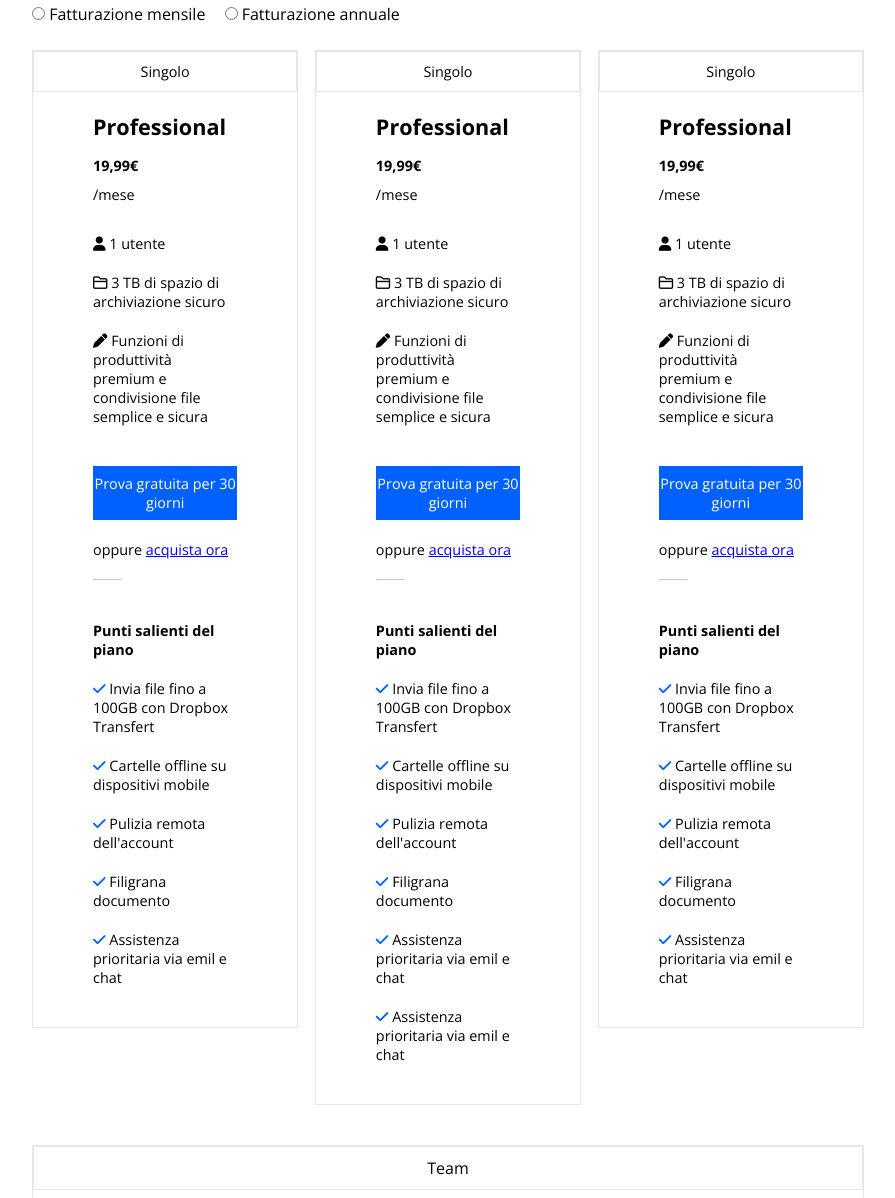
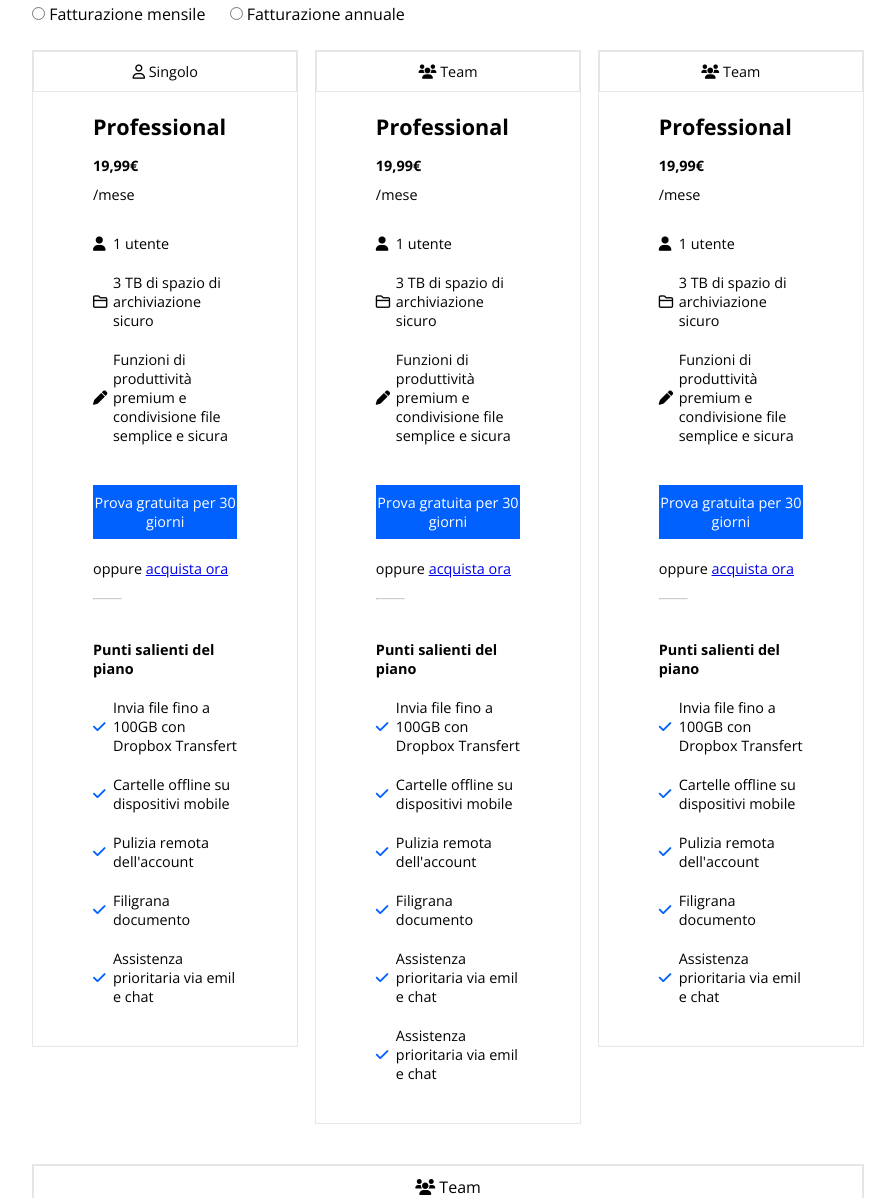
Before and after one commit to SirAlyon/htmlcss-dropbox, a plain HTML site: page index.html in a window 1280 px wide. Shown: the part 1168-2366 px from the top of the page, without its empty margins (192-1087 px from the left). Drawn offline with nearby package versions, Linux system fonts and the light colour scheme.

Commit message:
Fix Issues

```diff
--- a/css/style.css
+++ b/css/style.css
@@ -6,7 +6,10 @@
 
 body{
     font-family: 'Open Sans', sans-serif;
+}
 
+html{
+    scroll-behavior: smooth;
 }
 
 section{
@@ -17,33 +20,17 @@
     max-width: 100%;
 }
 
-
-.nav-left a,
-.nav-right a{
-    text-decoration: none;
-    color: black;
-    font-size: 1.2rem;
-    vertical-align: middle;
+/* Colors */
+:root{
+    --trial: rgba(0, 97, 255, 1);
+    --lightgray: rgba(245, 245, 245, 1);
 }
 
-/* Colors */
-
-
-:root{
-    --trial: rgba(0, 97, 255, 1);
+.bg-lightgray{
+    background-color: var(--lightgray);
 }
 
-.bg-red{
-    background-color: rgba(255, 0, 0, 0.459);
-}
-
-.bg-black{
-    background-color: rgba(0, 0, 0, 0.562);
-}
-
-
-
-/* Utility */
+/* #region Utility */
 
 .clearfix::after{
     content: "";
@@ -86,15 +73,11 @@
     float: left;
 }
 
-.col-33{
-    width: 33.33%;
-    float: left;
-}
-
 .col-40{
     width: 40%;
     float: left;
 }
+
 .col-45{
     width: 45%;
     float: left;
@@ -108,12 +91,6 @@
 
 .col-55{
     width: 55%;
-    float: left;
-}
-
-.col-70{
-    width: 68%;
-    background-color: rgba(127, 212, 165, 0.507);
     float: left;
 }
 
@@ -136,42 +113,20 @@
     border: 1px solid rgba(230, 230, 232, 1);
 }
 
-.height150{
-    height: 150px;
-}
-
-.height200{
-    height: 200px;
-}
-
-.height300{
-    height: 300px;
-}
-
 .height400{
     height: 400px;
-}
-
-.height600{
-    height: 600px;
-}
-
-.height800{
-    height: 800px;
-}
-
-.height900{
-    height: 900px;
 }
 
 .height-full{
     height: 100%;
 }
-/* Hover */
+
+/* #endregion */
+
+/* #region Hover */
 
 .hover{
     transition: transform 0,2s;
-    /* transition: 0.5s all ease-in-out; */
 }
 
 .free-trial:hover{
@@ -191,10 +146,19 @@
     border: 1px solid var(--trial);
     box-shadow: 1px 1px 2px var(--trial);
     border-radius: 2px;
-
 }
 
+/* #endregion */
+
 /* Header */
+
+.nav-left a,
+.nav-right a{
+    text-decoration: none;
+    color: black;
+    font-size: 1.2rem;
+    vertical-align: middle;
+}
 
 .nav-left,
 .nav-right{
@@ -212,6 +176,8 @@
     background-color:var(--trial);
     padding: 4px 15px;
 }
+
+
 
 /* Main */
 
@@ -263,6 +229,10 @@
     height: 550px;
 }
 
+.hero-paragraph a{
+    color: black;
+}
+
 .sm-container{
     width: 65%;
     margin: 0 auto;
@@ -281,6 +251,15 @@
     padding-right: 15px;
 }
 
+.payments label{
+    margin-right: 20px;
+}
+
+.payments input[type="radio"]:checked{
+    accent-color: var(--trial);
+}
+
+
 
 /* #region Plans Layout (table) */
 .table-layout{
@@ -289,7 +268,6 @@
     border: 1px solid rgba(230, 230, 232, 1);
     padding-bottom: 20px;
     min-height: 920px;
-    overflow: hidden;
 }
 
 .table-layout ul{
@@ -332,6 +310,27 @@
 .table-footer>ul>li{
     margin: 20px 0px ;
 }
+
+.table-footer>ul>li,
+.table-main>ul>li{
+    position: relative;
+}
+
+.table-footer>ul>li i,
+.table-main>ul>li i{
+    position: absolute;
+    top: 50%;
+    transform: translateY(-50%);
+}
+
+.table-footer>ul>li span,
+.table-main>ul>li span{
+    display: block;
+    text-indent: -20px hanging;
+    padding-left: 20px;;
+}
+
+
 
 .table-footer>div:first-child{
     width: 20%;
@@ -400,6 +399,10 @@
     margin-top: 2rem;
 }
 
+.business-teams{
+    margin-bottom: 3rem;
+}
+
 
 /* #endregion */
 
@@ -454,7 +457,7 @@
 
 .teams-content{
     padding: 40px;
-    aspect-ratio: 1.33;
+    aspect-ratio: 1.35;
     background-color: rgba(245, 245, 245, 1);
 }
 
--- a/index.html
+++ b/index.html
@@ -41,7 +41,9 @@
                     Finalmente tutti i tuoi strumenti, contenuti e collaboratori sono accessibili dallo stesso posto. Dropbox Business è più di uno spazio di archiviazione sicuro: è un modo intelligente e integrato per ottimizzare il flusso di lavoro esistente.
                     <span class="free-trial free-trial-pm hover">Inizia la tua prova gratuita</span> <br>
                     <span>Annulla in qualsiasi momento</span> <br>
-                    <span><i class="fa-solid fa-arrow-down"></i></span>
+                    <span>
+                        <a href="#plans"><i class="fa-solid fa-arrow-down"></i></a>
+                    </span>
                 </div>
                 <div class="hero-img">
                     <img id="hero-img" src="./img/jumbo.png" alt="">
@@ -49,28 +51,39 @@
 
             </div>
         </div>
+
+        <!-- Start Payments -->
         <div class="sm-container clearfix">
             <section>
-                <div class="payments">
+                <div class="payments"  id="plans" >
                     <h2>Trova il piano Dropbox Business che fa per te</h2>
-                    <input type="radio" name="pay"><span> Fatturazione mensile</span>
-                    <input type="radio" name="pay"><span> Fatturazione annuale</span>
+                    <input type="radio" name="pay"><label> Fatturazione mensile</label>
+                    <input type="radio" name="pay"><label> Fatturazione annuale</label>
                 </div>
             <!-- Start Plans table -->
                 <!-- First Plan -->
                 <div class="col-32">
                     <div class="table-layout clearfix">
                         <div class="table-header">
-                        <span>Singolo</span>
+                        <span><i class="fa-regular fa-user"></i> Singolo</span>
                         </div>
                         <div class="table-main">
                             <h2>Professional</h2>
                             <p>19,99€</p>
                             <span>/mese</span>
                             <ul>
-                                <li><i class="fa-solid fa-user"></i> 1 utente</li>
-                                <li><i class="fa-regular fa-folder"></i> 3 TB di spazio di archiviazione sicuro</li>
-                                <li><i class="fa-solid fa-pen"></i> Funzioni di produttività premium e condivisione file semplice e sicura</li>
+                                <li>
+                                    <i class="fa-solid fa-user"></i>
+                                    <span> 1 utente</span>
+                                </li>
+                                <li>
+                                    <i class="fa-regular fa-folder"></i>
+                                    <span> 3 TB di spazio di archiviazione sicuro</span>
+                                </li>
+                                <li>
+                                    <i class="fa-solid fa-pen"></i>
+                                    <span> Funzioni di produttività premium e condivisione file semplice e sicura</span>
+                                </li>
                             </ul>
                                 <div class="days-30 hover">Prova gratuita per 30 giorni</div>
                             <div>oppure <a href="#">acquista ora</a></div>
@@ -79,11 +92,26 @@
                             <div><hr></div>
                             <h4>Punti salienti del piano</h4>
                             <ul>
-                                <li><i class="fa-solid fa-check"></i> Invia file fino a 100GB con Dropbox Transfert</li>
-                                <li><i class="fa-solid fa-check"></i> Cartelle offline su dispositivi mobile</li>
-                                <li><i class="fa-solid fa-check"></i> Pulizia remota dell'account</li>
-                                <li><i class="fa-solid fa-check"></i> Filigrana documento</li>
-                                <li><i class="fa-solid fa-check"></i> Assistenza prioritaria via emil e chat</li>
+                                <li>
+                                    <i class="fa-solid fa-check"></i>
+                                    <span> Invia file fino a 100GB con Dropbox Transfert</span>
+                                </li>
+                                <li>
+                                    <i class="fa-solid fa-check"></i>
+                                    <span> Cartelle offline su dispositivi mobile</span>
+                                </li>
+                                <li>
+                                    <i class="fa-solid fa-check"></i>
+                                    <span> Pulizia remota dell'account</span>
+                                </li>
+                                <li>
+                                    <i class="fa-solid fa-check"></i>
+                                    <span> Filigrana documento</span>
+                                </li>
+                                <li>
+                                    <i class="fa-solid fa-check"></i>
+                                    <span> Assistenza prioritaria via emil e chat</span>
+                                </li>
                             </ul>
                         </div>
                     </div>
@@ -93,16 +121,25 @@
                 <div class="col-32 plans-margin">
                     <div class="table-layout clearfix">
                         <div class="table-header">
-                        <span>Singolo</span>
+                        <span><i class="fa-solid fa-users"></i> Team</span>
                         </div>
                         <div class="table-main">
                             <h2>Professional</h2>
                             <p>19,99€</p>
                             <span>/mese</span>
                             <ul>
-                                <li><i class="fa-solid fa-user"></i> 1 utente</li>
-                                <li><i class="fa-regular fa-folder"></i> 3 TB di spazio di archiviazione sicuro</li>
-                                <li><i class="fa-solid fa-pen"></i> Funzioni di produttività premium e condivisione file semplice e sicura</li>
+                                <li>
+                                    <i class="fa-solid fa-user"></i>
+                                    <span> 1 utente</span>
+                                </li>
+                                <li>
+                                    <i class="fa-regular fa-folder"></i>
+                                    <span> 3 TB di spazio di archiviazione sicuro</span>
+                                </li>
+                                <li>
+                                    <i class="fa-solid fa-pen"></i>
+                                    <span> Funzioni di produttività premium e condivisione file semplice e sicura</span>
+                                </li>
                             </ul>
                                 <div class="days-30 hover">Prova gratuita per 30 giorni</div>
                             <div>oppure <a href="#">acquista ora</a></div>
@@ -111,13 +148,30 @@
                             <div><hr></div>
                             <h4>Punti salienti del piano</h4>
                             <ul>
-                                <li><i class="fa-solid fa-check"></i> Invia file fino a 100GB con Dropbox Transfert</li>
-                                <li><i class="fa-solid fa-check"></i> Cartelle offline su dispositivi mobile</li>
-                                <li><i class="fa-solid fa-check"></i> Pulizia remota dell'account</li>
-                                <li><i class="fa-solid fa-check"></i> Filigrana documento</li>
-                                <li><i class="fa-solid fa-check"></i> Assistenza prioritaria via emil e chat</li>
-                                <li><i class="fa-solid fa-check"></i> Assistenza prioritaria via emil e chat</li>
-
+                                <li>
+                                    <i class="fa-solid fa-check"></i>
+                                    <span> Invia file fino a 100GB con Dropbox Transfert</span>
+                                </li>
+                                <li>
+                                    <i class="fa-solid fa-check"></i>
+                                    <span> Cartelle offline su dispositivi mobile</span>
+                                </li>
+                                <li>
+                                    <i class="fa-solid fa-check"></i>
+                                    <span> Pulizia remota dell'account</span>
+                                </li>
+                                <li>
+                                    <i class="fa-solid fa-check"></i>
+                                    <span> Filigrana documento</span>
+                                </li>
+                                <li>
+                                    <i class="fa-solid fa-check"></i>
+                                    <span> Assistenza prioritaria via emil e chat</span>
+                                </li>
+                                <li>
+                                    <i class="fa-solid fa-check"></i>
+                                    <span> Assistenza prioritaria via emil e chat</span>
+                                </li>
                             </ul>
                         </div>
                     </div>
@@ -127,16 +181,25 @@
                 <div class="col-32">
                     <div class="table-layout clearfix">
                         <div class="table-header">
-                        <span>Singolo</span>
+                        <span><i class="fa-solid fa-users"></i></i> Team</span>
                         </div>
                         <div class="table-main">
                             <h2>Professional</h2>
                             <p>19,99€</p>
                             <span>/mese</span>
                             <ul>
-                                <li><i class="fa-solid fa-user"></i> 1 utente</li>
-                                <li><i class="fa-regular fa-folder"></i> 3 TB di spazio di archiviazione sicuro</li>
-                                <li><i class="fa-solid fa-pen"></i> Funzioni di produttività premium e condivisione file semplice e sicura</li>
+                                <li>
+                                    <i class="fa-solid fa-user"></i>
+                                    <span> 1 utente</span>
+                                </li>
+                                <li>
+                                    <i class="fa-regular fa-folder"></i>
+                                    <span> 3 TB di spazio di archiviazione sicuro</span>
+                                </li>
+                                <li>
+                                    <i class="fa-solid fa-pen"></i>
+                                    <span> Funzioni di produttività premium e condivisione file semplice e sicura</span>
+                                </li>
                             </ul>
                                 <div class="days-30 hover">Prova gratuita per 30 giorni</div>
                             <div>oppure <a href="#">acquista ora</a></div>
@@ -145,11 +208,26 @@
                             <div><hr></div>
                             <h4>Punti salienti del piano</h4>
                             <ul>
-                                <li><i class="fa-solid fa-check"></i> Invia file fino a 100GB con Dropbox Transfert</li>
-                                <li><i class="fa-solid fa-check"></i> Cartelle offline su dispositivi mobile</li>
-                                <li><i class="fa-solid fa-check"></i> Pulizia remota dell'account</li>
-                                <li><i class="fa-solid fa-check"></i> Filigrana documento</li>
-                                <li><i class="fa-solid fa-check"></i> Assistenza prioritaria via emil e chat</li>
+                                <li>
+                                    <i class="fa-solid fa-check"></i>
+                                    <span> Invia file fino a 100GB con Dropbox Transfert</span>
+                                </li>
+                                <li>
+                                    <i class="fa-solid fa-check"></i>
+                                    <span> Cartelle offline su dispositivi mobile</span>
+                                </li>
+                                <li>
+                                    <i class="fa-solid fa-check"></i>
+                                    <span> Pulizia remota dell'account</span>
+                                </li>
+                                <li>
+                                    <i class="fa-solid fa-check"></i>
+                                    <span> Filigrana documento</span>
+                                </li>
+                                <li>
+                                    <i class="fa-solid fa-check"></i>
+                                    <span> Assistenza prioritaria via emil e chat</span>
+                                </li>
                             </ul>
                         </div>
                     </div>
@@ -157,7 +235,7 @@
 
                 <!-- Enterprise Plan -->
                 <div class="col-100 m-top40">
-                    <div class="table-header">Team</div>
+                    <div class="table-header"><i class="fa-solid fa-users"></i> Team</div>
                     <div class="table-main p-relative">
                         <h2>Enterprise</h2>
                         <p>Contatta l'ufficio vendite per i prezzi</p>
@@ -176,7 +254,7 @@
                         <img id="partner-img" src="./img/partner.png" alt="">
                     </div>
                 </div>
-                <div class="col-45 height400">
+                <div class="col-45">
                     <div class="partner-text">
                         <h2>Entra in contatto con un partner DropBox</h2>
                         <p>Trova un partner Dropbox e HelloSign di fiducia. Ottieni le soluzioni e i servizi necessari per aggiungere i tuoi obbiettivi aziendali, tra cui implementazione, integrazione, gestione e supporto continui.</p>
@@ -250,15 +328,18 @@
 
         <div class="sm-container clearfix">
             <section>
-                <div class="col-100 height200">
+                <div class="col-100">
+                    <div class="business-teams">
                         <h2 class="business-h2 m-bot-2">Più di 500.000 team <br> utilizzano DropBox Business</h2>
                         <a href="#">Scopri di più sui nostri clienti</a>
+                    </div>
+
                 </div>
             </section>
         </div>
 
         <!-- Start Teams -->
-        <div class="lg-container clearfix">
+        <div class="lg-container clearfix bg-lightgray">
             <div class="col-30">
                 <div class="col-50 p-relative">
                     <div class="teams teams-style-1">
@@ -281,7 +362,7 @@
                     </div>
                 </div>
             </div>
-            <div class="col-40 height300">
+            <div class="col-40">
                 <div class="teams-content">
                     <img id="teams-img" src="./img/designit.svg" alt="">
                     <div><hr></div>
@@ -289,7 +370,7 @@
                     <span>Lorem ipsum dolor sit amet consectetur.</span>
                 </div>
             </div>
-            <div class="col-30 height300">
+            <div class="col-30">
                 <div class="col-50 p-relative">
                     <div class="teams teams-style-5">
                         <img src="./img/world_bicycle_relief.svg" alt="">
```
